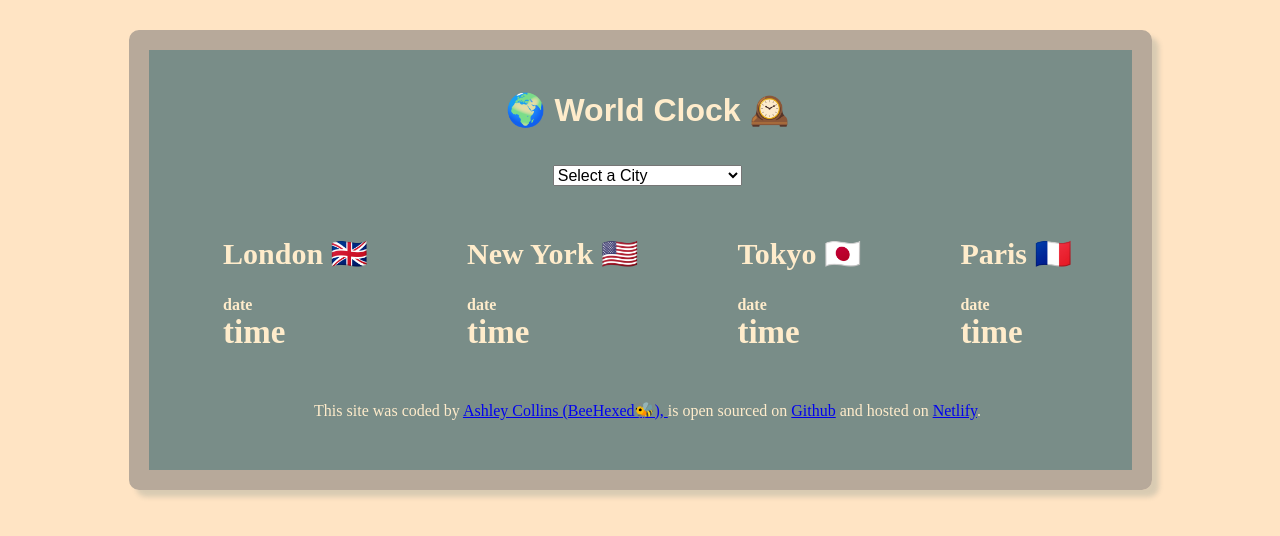
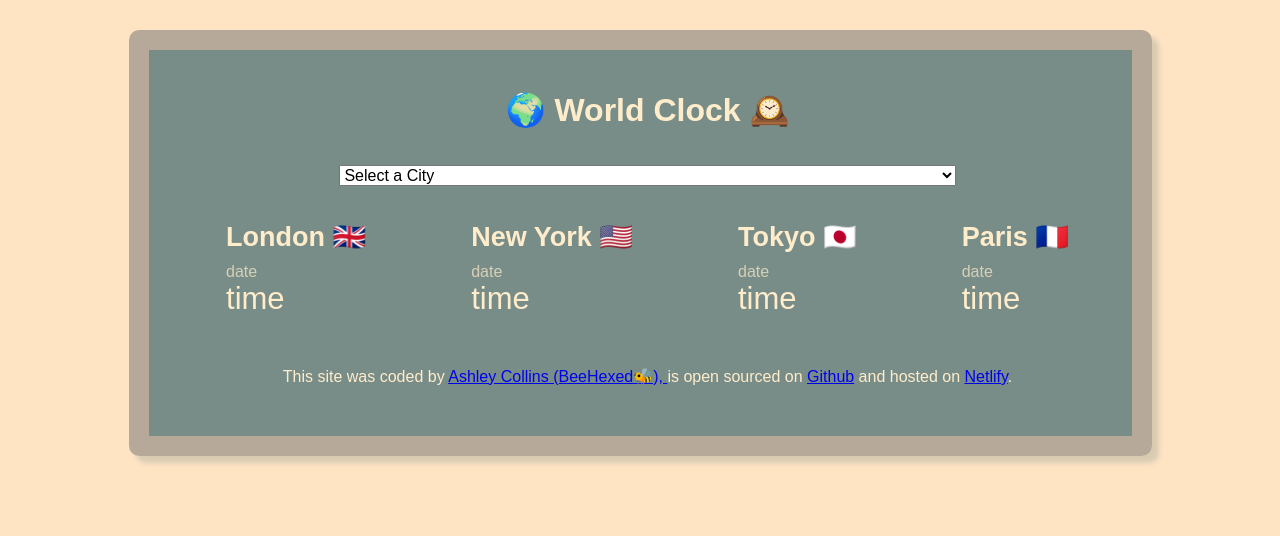
Before and after one commit to BeeHexed/World.clock, a plain HTML site: page index.html in a window 1280 px wide. Drawn offline with nearby package versions, Linux system fonts and the light colour scheme; a script that the page names is missing.

Commit message:
new font, adjusted size

```diff
--- a/index.html
+++ b/index.html
@@ -28,28 +28,28 @@
           <div class="city">
             <h2>London 🇬🇧</h2>
           </div>
-          <div class="date" id="firstCity"><strong>date</strong></div>
+          <div class="date" id="firstCity">date</div>
           <div class="timeDisplay" id="time">time</div>
         </div>
         <div>
           <div class="city">
             <h2>New York 🇺🇸</h2>
           </div>
-          <div class="date" id="secondCity"><strong>date</strong></div>
+          <div class="date" id="secondCity">date</div>
           <div class="timeDisplay" id="secondTime">time</div>
         </div>
         <div>
           <div class="city">
             <h2>Tokyo 🇯🇵</h2>
           </div>
-          <div class="date" id="thirdCity"><strong>date</strong></div>
+          <div class="date" id="thirdCity">date</div>
           <div class="timeDisplay" id="thirdTime">time</div>
         </div>
         <div>
           <div class="city">
             <h2>Paris 🇫🇷</h2>
           </div>
-          <div class="date" id="fourthCity"><strong>date</strong></div>
+          <div class="date" id="fourthCity">date</div>
           <div class="timeDisplay" id="fourthTime">time</div>
         </div>
       </div>
--- a/src/style.css
+++ b/src/style.css
@@ -1,6 +1,7 @@
 
 body {
 background-color:#ffe4c4;
+font-family: sans-serif;
 }
 
 h1{
@@ -9,6 +10,13 @@ h1{
     color:#ffeccb;
 }
 
+h2 {
+    margin: 0 0 10px 0;
+}
+
+.date {
+    opacity: .7;
+}
 .box {
     background-color: rgba(65, 105, 112, .70);
     color: #ffeccb;
@@ -42,13 +50,14 @@ select
     justify-content: center;
 }
 
-
 #city {
-    width: 20%;
+    width: 65%;
 }
 
 .city {
- font-size: 20px;
+ font-size: 18px;
+ margin: 10px 0;
+
 }
 
 .cityDisplay {
@@ -57,9 +66,10 @@ select
     margin-top: 10px;
 }
 
+
 .timeDisplay {
-    font-size: 33px;
-    font-weight: bold;
+    font-size: 31px;
+    font-weight: 500;
 }
 
 footer {
```
